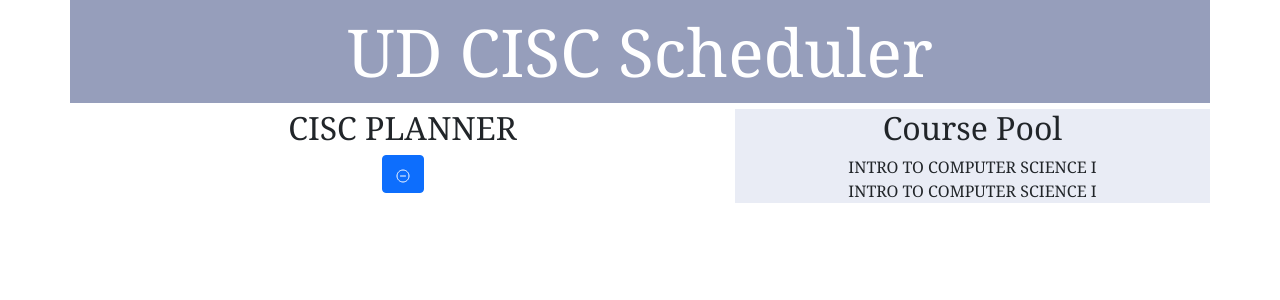
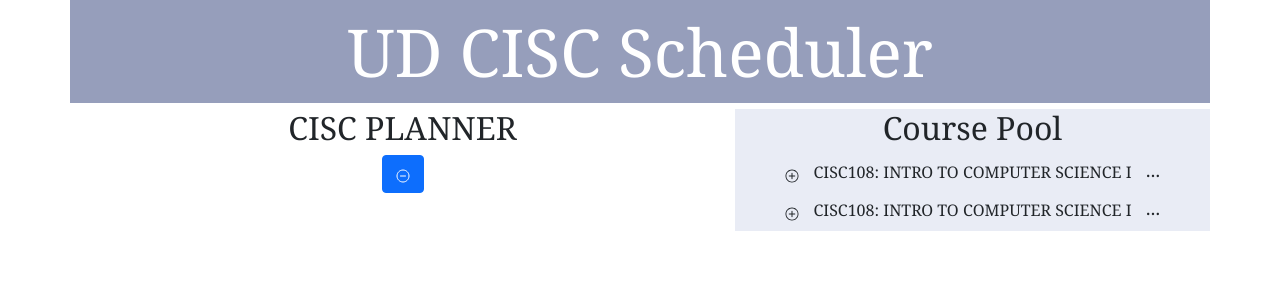
Before and after one commit to UD-CISC275-F21/ud-cis-scheduler-team-8, a React (Create React App) app: page / in a window 1280 px wide. Shown: the top 300 px of the page. Built offline with nearby package versions, Linux system fonts and the light colour scheme.

Commit message:
popup message

```diff
--- a/src/Component/CoursePool.tsx
+++ b/src/Component/CoursePool.tsx
@@ -1,22 +1,48 @@
-import React from "react";
+import React, { useState } from "react";
 import "../App.css";
 import {Course} from "../interfaces/courses";
+import "bootstrap/dist/css/bootstrap.min.css";
+import {Button, Col, Modal} from "react-bootstrap";
+import { IoIosMore,IoIosAddCircleOutline } from "react-icons/io";
 
-import "bootstrap/dist/css/bootstrap.min.css";
-import {Button, Col} from "react-bootstrap";
 
 export function CoursePool({course}:{course:Course}): JSX.Element {
+    const [show, setShow] = useState(false);
+    const handleClose = () => setShow(false);
+    const handleShow = () => setShow(true);
+
     return <Col className="pool">
         <h2>Course Pool</h2>
-        <div>{course.Name}</div>
-        <div>{course.Name}</div>
+        <div><Button variant="tansparant" onClick={handleShow}><IoIosAddCircleOutline /></Button>
+            CISC{course.ID}: {course.Name}
+            <Button variant="tansparant" onClick={handleShow}><IoIosMore /></Button>
+        </div>
+        <div><Button variant="tansparant" onClick={handleShow}><IoIosAddCircleOutline /></Button>
+            CISC{course.ID}: {course.Name}
+            <Button variant="tansparant" onClick={handleShow}><IoIosMore /></Button>
+        </div>
+
+
+
+
+        <Modal show={show} onHide={handleClose}>
+            <Modal.Header closeButton>
+                <Modal.Title>
+                    <strong>CISC{course.ID}: {course.Name}</strong>
+                </Modal.Title>
+            </Modal.Header>
+            <Modal.Body>
+                {course.Description}
+            </Modal.Body>
+        </Modal>
 
 
     </Col>;
 }
 
 
-/*function Course_pull(): JSX.Element {
+/*
+function Course_pull(): JSX.Element {
     return (
 
         <div>
@@ -59,7 +85,7 @@ export function CoursePool({course}:{course:Course}): JSX.Element {
 
 
 function Course_pull(): JSX.Element {
-    /*
+
     const List_of_Classes: (string | number)[][] = [];
     List_of_Classes[0] = [108, " Introduction to computer Science 1"];
     List_of_Classes[1] = [181, " Introduction to computer Science 2"];
--- a/src/Component/Table.tsx
+++ b/src/Component/Table.tsx
@@ -4,15 +4,19 @@ import { IoRemoveCircleOutline } from "react-icons/io5";
 import "bootstrap/dist/css/bootstrap.min.css";
 import {Button, Col} from "react-bootstrap";
 import {Course} from "../interfaces/courses";
+import COURSES from "../assets/courses.json";
 
 
 
 export function Tab({setCourse}:{setCourse:(c:Course)=>void}): JSX.Element {
 
+
     return <Col className="planner" xs={7}>
         <h2>CISC PLANNER</h2>
         {setCourse}
-        <Button><IoRemoveCircleOutline /></Button>
+        <Button onClick={
+            ()=>setCourse(COURSES[1] as Course)
+        }><IoRemoveCircleOutline /></Button>
     </Col>;
 
     /*<Table responsive="sm">
```
